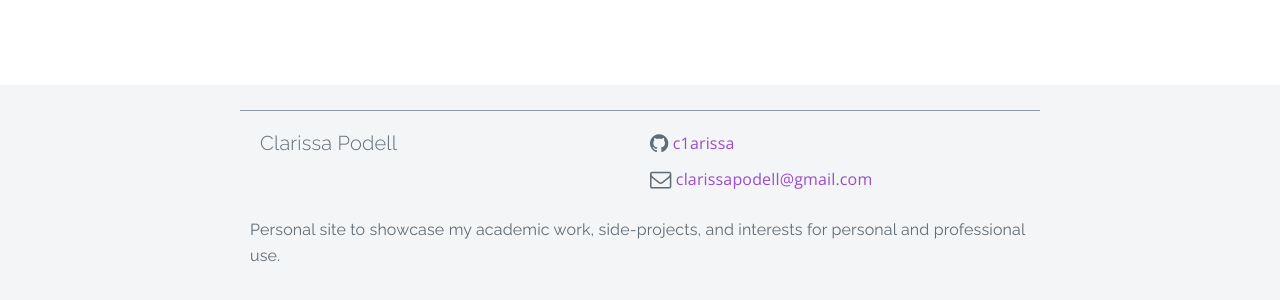
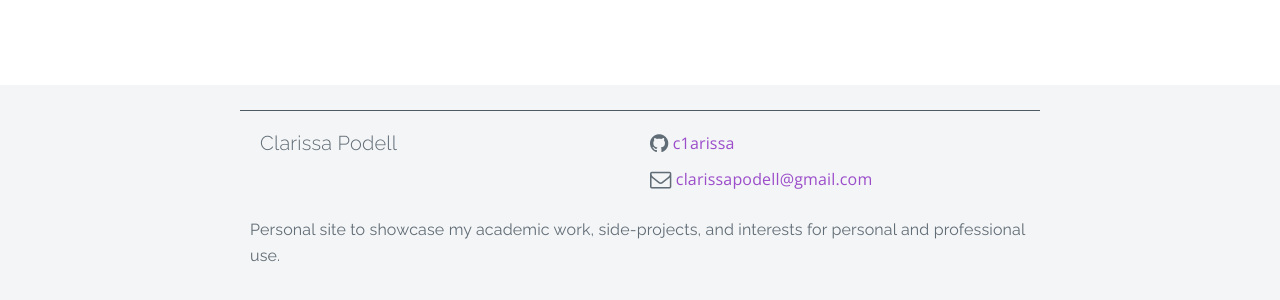
Before and after one commit to c1arissa/c1arissa.github.io, a Jekyll site: the page built from index.md, in a window 1280 px wide and 1400 px high, scrolled down 150 px. Shown: the part 982-1282 px from the top of the window. Built offline with Jekyll 4.4.1, drawn with Linux system fonts in a browser that asks for light colours; nearby versions of some CDN libraries; a style sheet for code colours, icons or effects is not loaded.

Commit message:
Update main.scss

```diff
--- a/css/main.scss
+++ b/css/main.scss
@@ -169,12 +169,12 @@ body {
 	background: $color-tertiary;
 
 	.wrapper {
-		border-top: 1px solid #8f9aa3;
+		border-top: 1px solid #505a62; //#8f9aa3;
 		padding-top: 20px;
 		width: auto;
 		max-width: 800px;
 		margin: 0 auto;
-		//width: 70%; // width: 800px;
+		//width: 70%;
 	}
 
 	.footer-heading {
```
